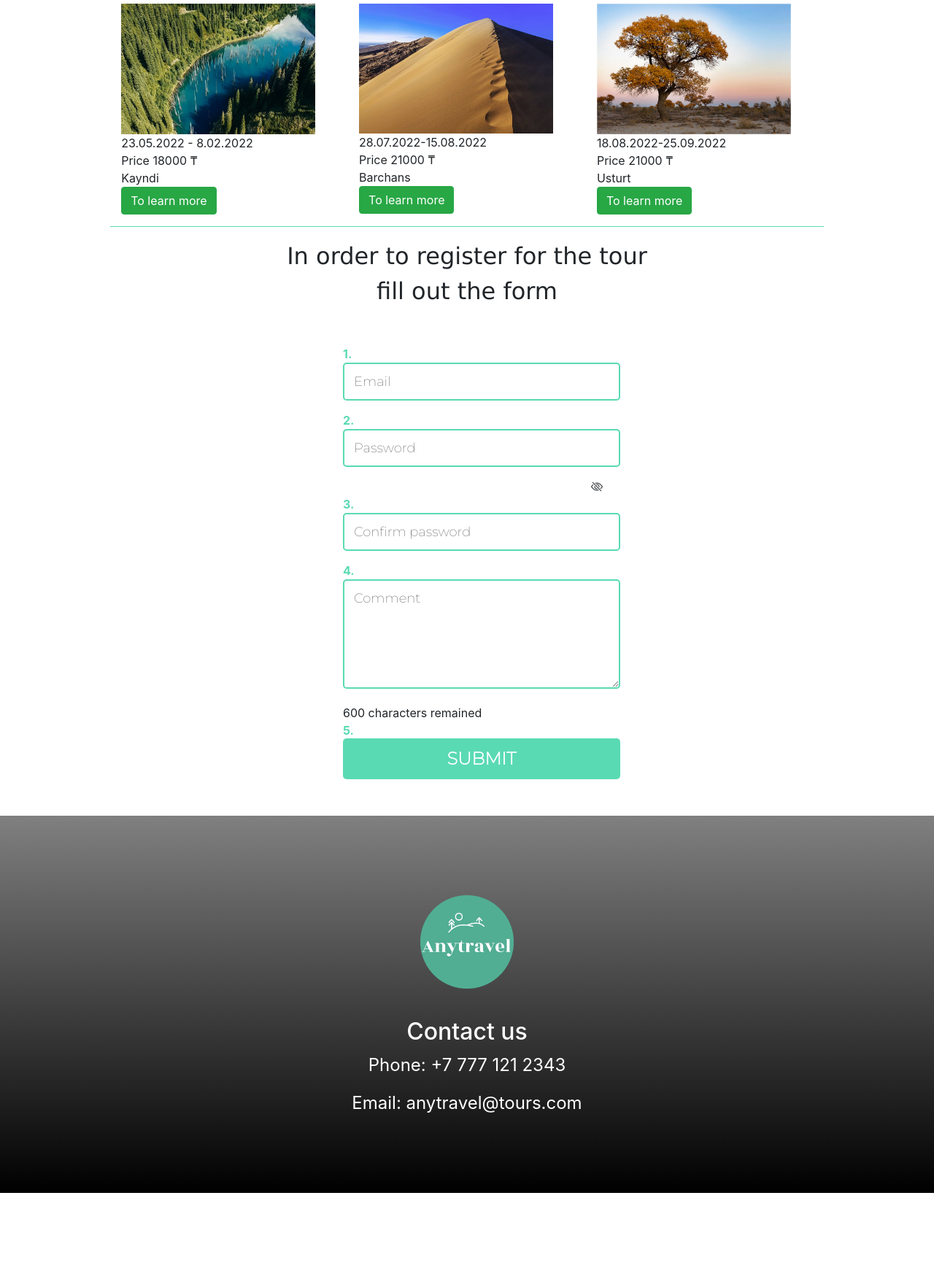
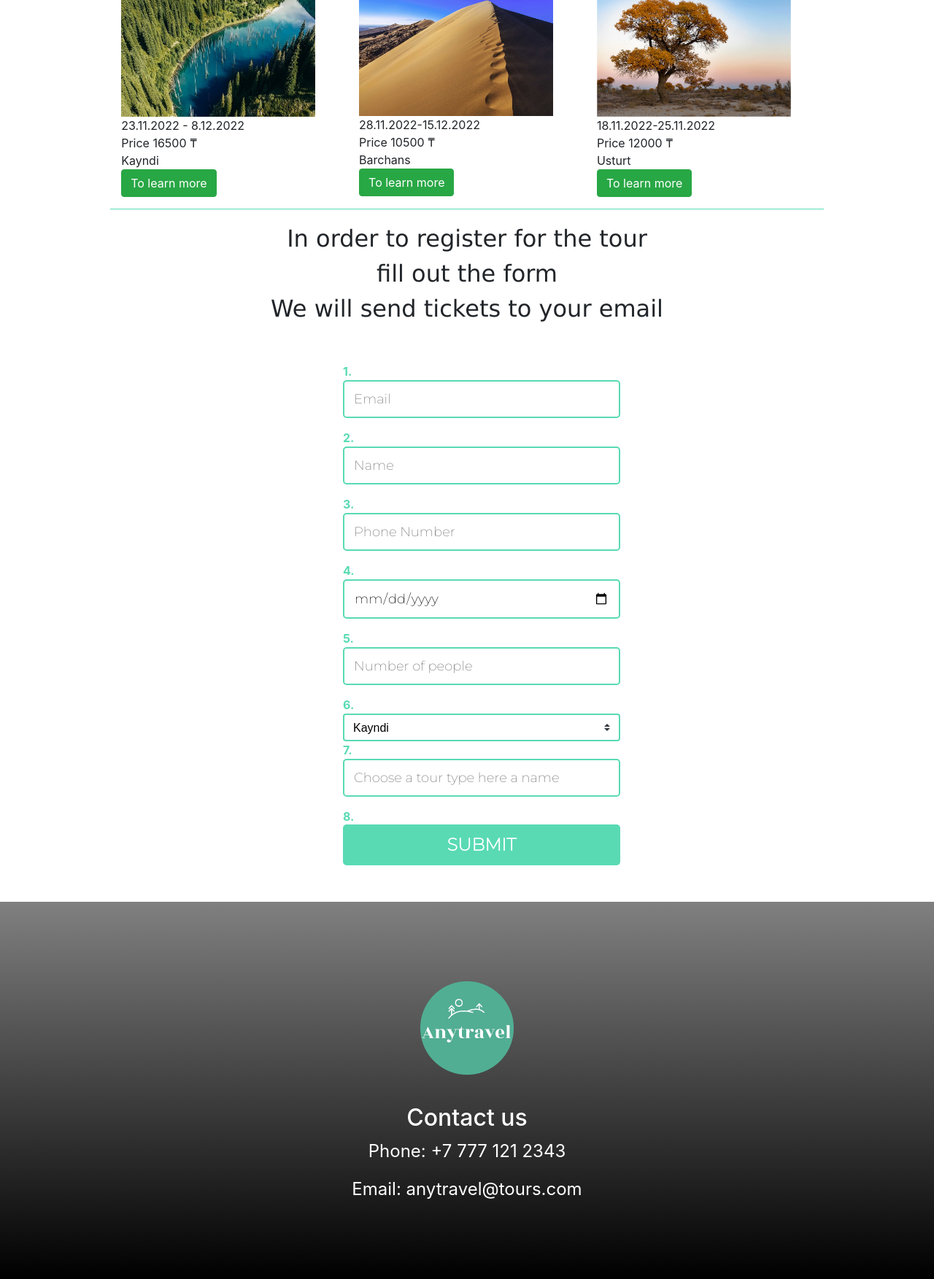
Before and after one commit to VladL32/AnyTravel, a Flask app: page / in a window 1280 px wide. Shown: the part 3753-5506 px from the top of the page at 73% size. Before the commit the page ends 5388 px from the top, so only its background shows below. Run offline with Flask 2, Linux system fonts and the light colour scheme; some libraries are stand-ins or nearby versions.

Commit message:
Add files via upload

```diff
--- a/finalproject-main/static/css/assin.css
+++ b/finalproject-main/static/css/assin.css
@@ -225,3 +225,63 @@ hr{
   border-radius: 5px;
   background-color:   rgb(163, 157, 157);
 }
+
+.custom-select {
+border:2px solid #59dab3;
+  position: relative;
+  font-family: Arial;
+}
+
+.custom-select select {
+  display: none; /*hide original SELECT element: */
+}
+
+.select-selected {
+  background-color: DodgerBlue;
+}
+
+/* Style the arrow inside the select element: */
+.select-selected:after {
+  position: absolute;
+  content: "";
+  top: 14px;
+  right: 10px;
+  width: 0;
+  height: 0;
+  border: 6px solid transparent;
+  border-color: #fff transparent transparent transparent;
+}
+
+/* Point the arrow upwards when the select box is open (active): */
+.select-selected.select-arrow-active:after {
+  border-color: transparent transparent #fff transparent;
+  top: 7px;
+}
+
+/* style the items (options), including the selected item: */
+.select-items div,.select-selected {
+  color: #ffffff;
+  padding: 8px 16px;
+  border: 1px solid transparent;
+  border-color: transparent transparent rgba(0, 0, 0, 0.1) transparent;
+  cursor: pointer;
+}
+
+/* Style items (options): */
+.select-items {
+  position: absolute;
+  background-color: DodgerBlue;
+  top: 100%;
+  left: 0;
+  right: 0;
+  z-index: 99;
+}
+
+/* Hide the items when the select box is closed: */
+.select-hide {
+  display: none;
+}
+
+.select-items div:hover, .same-as-selected {
+  background-color: rgba(0, 0, 0, 0.1);
+}
--- a/finalproject-main/static/css/report.css
+++ b/finalproject-main/static/css/report.css
@@ -325,5 +325,5 @@ ol {
 
 .form-body{
     background-color: rgb(17, 101, 48) ;
-    position: fixed; top : 15%; left : 0,5%;
+    position: fixed; top : 15%; left : 0,5%; bottom:0,5%
 }
--- a/finalproject-main/templates/assignment.html
+++ b/finalproject-main/templates/assignment.html
@@ -83,13 +83,13 @@
         <div class="containers">
             <img src="{{ url_for('static', filename='images/kolsay.jpg') }}" alt="Kolsay photo"
                 style="width:100%; padding-top: 100px; height: 600px; border: none; max-width: 100%" ; width="100%" ; />
-            <div class="bottom-left">10.01.2022 - 25.01.2022</div>
+            <div class="bottom-left">10.11.2022 - 25.11.2022</div>
             <div class="bottom-left3"><b>Price 27000 &#8376;</b></div>
             <div class="bottom-left2">Stunning tour to Kolsai</div>
 
             <div class="bottom-left-bt">
                 <button type="button" class="btn btn-success"
-                    onclick="window.location.href = 'https://kolsaylakes.kz/index.php?page=main#ae-image-0' ;"
+                    onclick="window.location.href = 'https://suvtours.kz/almaty-day-trips/kolsai-and-kaindy-tour' ;"
                     role="button">To
                     learn more</button>
             </div>
@@ -102,7 +102,7 @@
 
             <img src="{{ url_for('static', filename='images/charyn.jpg') }}" alt="Charyn photo"
                 style="width:100%; height: 600px; margin-top: 30px; border: none; max-width: 100%;" ; width="100%" ; />
-            <div class="bottom-lef">16.01.2022 - 5.02.2022</div>
+            <div class="bottom-left">16.11.2022 - 5.12.2022</div>
             <div class="bottom-left3"><b>Price 32000 &#8376;</b></div>
             <div class="bottom-left2">Amazing tour to Charyn</div>
 
@@ -123,9 +123,9 @@
                         <img class="card-img-top" src="{{ url_for('static', filename='images/medeo.jpg') }}">
                         <div class="card-body">
                             <h3>Tour to medeo</h3>
-                            <p>26.09.2022</p>
+                            <p>26.11.2022</p>
                             <p>Price 6000&#8376;</p>
-                            <a href="https://travelhub.kz/catalog/weekend/693/" class="btn btn-success">Go to medeo</a>
+                            <a href="https://www.kondor-tour.kz/medeo" class="btn btn-success">Go to medeo</a>
                         </div>
                     </div>
                 </div>
@@ -135,9 +135,9 @@
                         <img class="card-img-top" src="{{ url_for('static', filename='images/chimbulak.png') }}">
                         <div class="card-body">
                             <h3>Tour to chimbulak</h3>
-                            <p>22.09.2022</p>
+                            <p>22.11.2022</p>
                             <p>Price 12000&#8376;</p>
-                            <a href="https://travelhub.kz/catalog/weekend/693/" class="btn btn-success">Go to chimbulak</a>
+                            <a href="https://www.kondor-tour.kz/medeo" class="btn btn-success">Go to chimbulak</a>
                         </div>
                     </div>
                 </div>
@@ -181,7 +181,7 @@
                     <div class="carousel-caption d-none d-md-block">
                         <h5>Tour to Borovoe</h5>
                         <button type="button" class="btn btn-success"
-                            onclick="window.location.href='https://onlinetour.kz/;'" role="button">To learn
+                            onclick="window.location.href='https://visitkazakhstan.kz/en/guide/tours/1/32/;'" role="button">To learn
                             more</button>
                     </div>
                 </div>
@@ -225,8 +225,8 @@
                     <div class="thumbnail">
                         <img id="kayindi" class="img-fluid" src="{{ url_for('static', filename='images/kayndi.jpg') }}" onmouseover="bigImg(this)" onmouseout="normalImg(this)" alt="Lights" style="width:90%;">
                         <div class="caption">
-                            23.05.2022 - 8.02.2022<br>
-                            Price 18000 &#8376; <br>
+                            23.11.2022 - 8.12.2022<br>
+                            Price 16500 &#8376; <br>
                             Kayndi <br>
 
                             <button type="button" class="btn btn-success"
@@ -240,8 +240,8 @@
                     <div class="thumbnail">
                         <img id="barchans" class="img-fluid" onmouseover="bigImg(this)" onmouseout="normalImg(this)" src="{{ url_for('static', filename='images/barh.jpg') }}" alt="Nature" style="width:90%">
                         <div class="caption">
-                            28.07.2022-15.08.2022<br>
-                            Price 21000 &#8376; <br>
+                            28.11.2022-15.12.2022<br>
+                            Price 10500 &#8376; <br>
                             Barchans <br>
 
                             <button type="button" class="btn btn-success"
@@ -255,8 +255,8 @@
                     <div class="thumbnail">
                         <img id="usturt" class="img-fluid" src="{{ url_for('static', filename='images/plateau.jpg') }}" alt="Fjords" style="width:90%">
                         <div class="caption">
-                            18.08.2022-25.09.2022<br>
-                            Price 21000 &#8376; <br>
+                            18.11.2022-25.11.2022<br>
+                            Price 12000 &#8376; <br>
                             Usturt<br>
 
                             <button type="button" class="btn btn-success"
@@ -273,6 +273,7 @@
         <hr>
         <p style="text-align: center;font-size: xx-large;font-family: Verdana, Geneva, Tahoma, sans-serif;">In order to
             register for the tour <br> fill out the form
+            <br> We will send tickets to your email
         </p>
 
         <div class="box">
@@ -283,19 +284,42 @@
                                 class="feedback-input" placeholder="Email"></li>
                         <span class="error_form" id="email_error_message"></span>
 
-                        <li><input type="password" style="color: rgb(2, 1, 1);" id="password" name="password"
-                                class="feedback-input" placeholder="Password"></li>
-                        <i onclick="showHidePassword()" class="bi bi-eye-slash" id="togglePassword"
-                            style="margin-left: 340px;cursor: pointer;"></i>
+                        <li><input type="text" style="color: rgb(2, 1, 1);"  id="fullname" name="name"
+                                   class="feedback-input" placeholder="Name">
+                        </li>
 
-                        <span class="error_form" id="password_error_message"></span>
-                        <li><input type="password" style="color: rgb(2, 1, 1);" id = "form_retype_password" name="form_retype_password"
-                                class="feedback-input" placeholder="Confirm password"></li>
-                        <span class="error_form" id="retype_password_error_message"></span>
+                        <li><input type="text" style="color: rgb(2, 1, 1);"  id="phone" name="phone"
+                                   class="feedback-input" placeholder="Phone Number">
+                        </li>
 
-                        <li><textarea style="color: rgb(2, 1, 1);" id="text" maxlength="600" name="text"
-                                class="feedback-input" placeholder="Comment"></textarea> </li>
-                        <span class="GFG" id="anyid">600</span> characters remained
+                        <li><input type="date" style="color: rgb(2, 1, 1);"  id="date" name="date"
+                                   class="feedback-input" placeholder="Date for a tour">
+                        </li>
+
+                        <li><input type="int" style="color: rgb(2, 1, 1);"  id="num" name="num"
+                                   class="feedback-input" placeholder="Number of people">
+                        </li>
+
+                         <li>
+                            <select class="custom-select" id="tour1" name = "tour1" style="color: rgb(2, 1, 1);">
+                            <option value="Kayndi">Kayndi</option>
+                            <option value="Barchans">Barchans</option>
+                            <option value="Usturt">Usturt</option>
+                            <option value="Tour_to_Borovoe">Tour to Borovoe</option>
+                            <option value="Kolsai">Kolsai</option>
+                            <option value="Charyn">Charyn</option>
+                            <option value="Medeo">Medeo</option>
+                            <option value="Chimbulak">Chimbulak</option>
+                            <option value="Almaty_Lake">Almaty Lake</option>
+                            <option value="Turkestan">Turkestan</option>
+                            </select>
+                        </li>
+
+                        <li><input type="text" style="color: rgb(2, 1, 1);"  id="tour" name="tour"
+                                   class="feedback-input" placeholder="Choose a tour type here a name">
+                        </li>
+
+
 
                         <li><input type="submit" class="" disabled="disabled" id="btnSubmit" value="SUBMIT" name="" /></li>
                     </ol>
```
Also changed, not shown: finalproject-main/templates/aboutus.html (+13 -6 lines).
